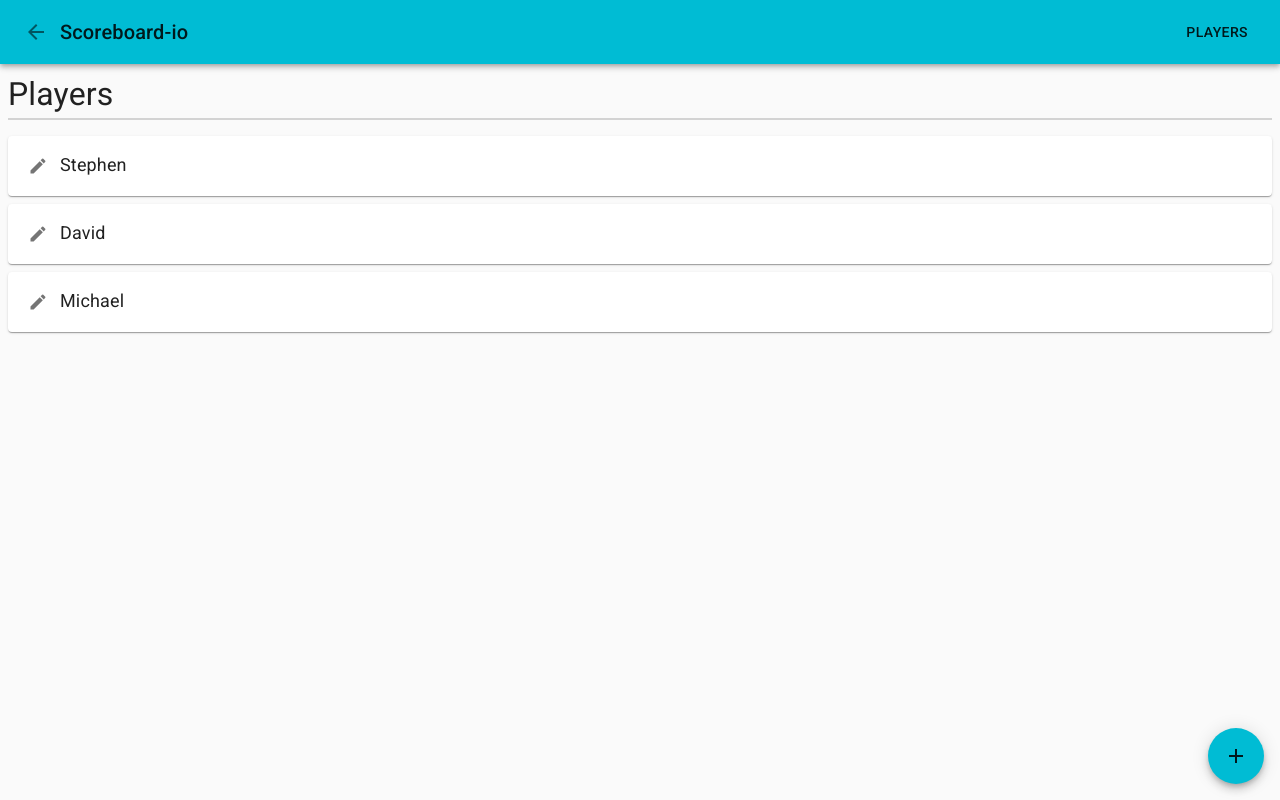
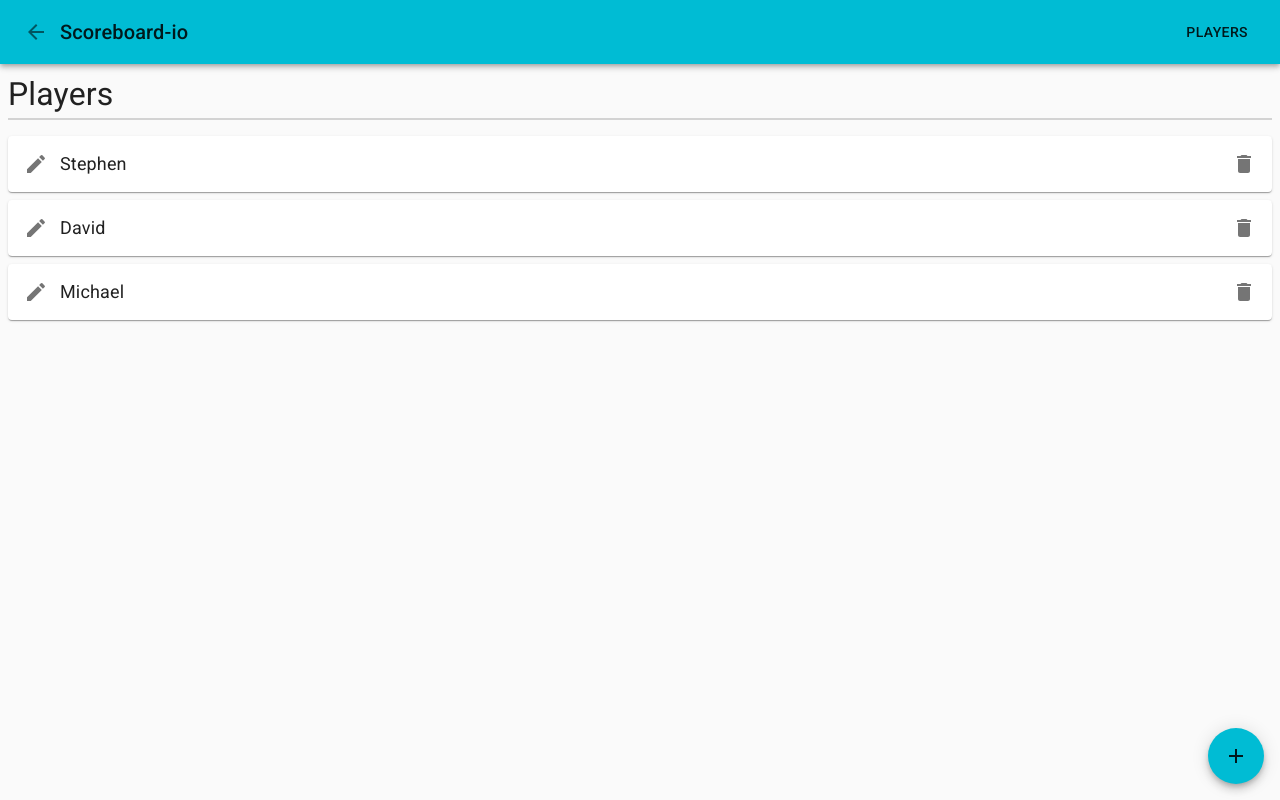
Before and after one commit to Zeragamba/scoreboard-io, a React (Create React App) app: page /players in a window 1280 px wide. Built offline with nearby package versions, Linux system fonts and the light colour scheme.

Commit message:
add player delete

```diff
--- /dev/null
+++ b/src/common/delete-button.scss
@@ -0,0 +1,6 @@
+.delete-button {
+  .confirm-button {
+    background: #f44336;
+    color: white;
+  }
+}
--- /dev/null
+++ b/src/common/delete-button.tsx
@@ -0,0 +1,55 @@
+import {IconButton} from '@material-ui/core';
+import DeleteIcon from '@material-ui/icons/Delete';
+import DeleteForeverIcon from '@material-ui/icons/DeleteForever';
+import React, {useEffect, useState} from 'react';
+
+import './delete-button.scss';
+
+interface DeleteButtonProps {
+  onDelete():void;
+}
+
+const DeleteButton:React.FC<DeleteButtonProps> = ({onDelete}) => {
+  const [confirm, setConfirm] = useState(false);
+  const [timeoutRef, setTimeoutRef] = useState();
+
+  const onClick = () => {
+    setConfirm(true);
+    setTimeoutRef(setTimeout(() => {
+      setTimeoutRef(null);
+      setConfirm(false);
+    }, 2000));
+  };
+
+  const onConfirmClick = () => {
+    onDelete();
+  };
+
+  useEffect(() => () => {
+    if (timeoutRef) {
+      clearTimeout(timeoutRef);
+      setTimeoutRef(null);
+    }
+  }, [timeoutRef]);
+
+  return (
+    <div className={'delete-button'}>
+      {!confirm
+        ? (
+          <IconButton onClick={onClick}>
+            <DeleteIcon />
+          </IconButton>
+        )
+        : (
+          <div>
+            <IconButton className={'confirm-button'} onClick={onConfirmClick}>
+              <DeleteForeverIcon />
+            </IconButton>
+          </div>
+        )
+      }
+    </div>
+  );
+};
+
+export default DeleteButton;
--- a/src/players/pages/players-index-page/index.tsx
+++ b/src/players/pages/players-index-page/index.tsx
@@ -5,12 +5,12 @@ import React from 'react';
 import {useDispatch, useSelector} from 'react-redux';
 
 import PageTitle from '../../../common/page-title';
-import {RootState} from '../../../store/root-reducer';
+import PlayerSelectors from '../../player.selectors';
 import PlayersList from './players-list';
 
 const PlayersIndexPage:React.FC = () => {
   const dispatch = useDispatch();
-  const players = useSelector((state:RootState) => state.players);
+  const players = useSelector(PlayerSelectors.all());
   const onAddButtonClick = () => dispatch(push('/players/new'));
 
   return (
--- a/src/players/pages/players-index-page/players-list.scss
+++ b/src/players/pages/players-index-page/players-list.scss
@@ -1,7 +1,11 @@
 .players-list {
   .player {
+    display: flex;
+    align-items: center;
+    padding: 4px;
+
     .name {
-      padding: 8px;
+      flex-grow: 1;
     }
   }
 }
--- a/src/players/pages/players-index-page/players-list.tsx
+++ b/src/players/pages/players-index-page/players-list.tsx
@@ -3,14 +3,15 @@ import EditIcon from '@material-ui/icons/Edit';
 import {push} from 'connected-react-router';
 import React from 'react';
 import {useDispatch} from 'react-redux';
+import DeleteButton from '../../../common/delete-button';
 
 import Player from '../../player';
-import {PlayersState} from '../../player.reducer';
+import {DeletePlayer} from '../../player.actions';
 
 import './players-list.scss';
 
 interface PlayerListProps {
-  players:PlayersState;
+  players:Player[];
 }
 
 const PlayersList:React.FC<PlayerListProps> = ({players}) => {
@@ -31,16 +32,21 @@ interface PlayerListItemProps {
 
 export const PlayerListItem:React.FC<PlayerListItemProps> = ({player}) => {
   const dispatch = useDispatch();
-  const onEditClick = () => dispatch(push(`/players/${player.id}/edit`));
+  const onEdit = () => dispatch(push(`/players/${player.id}/edit`));
+  const onDelete = () => {
+    dispatch(DeletePlayer(player));
+    dispatch(push('/players'));
+  };
 
   return (
     <Paper className={'player'}>
-      <div className={'name'}>
-        <IconButton onClick={onEditClick}>
-          <EditIcon fontSize={'small'} />
-        </IconButton>
+      <IconButton onClick={onEdit}>
+        <EditIcon />
+      </IconButton>
+      <span className={'name'}>
         {player.name}
-      </div>
+      </span>
+      <DeleteButton onDelete={onDelete} />
     </Paper>
   );
 };
--- a/src/players/player-form.tsx
+++ b/src/players/player-form.tsx
@@ -24,7 +24,7 @@ const PlayerForm:React.FC<PlayerFormProps> = ({player = NullPlayer, onSave}) =>
     <form noValidate onSubmit={onFormSubmit}>
       <Grid container spacing={2}>
         <Grid item xs={12}>
-          <TextField value={name} onChange={onNameChange} label={'Name'} fullWidth />
+          <TextField value={name} onChange={onNameChange} label={'Name'} fullWidth autoFocus />
         </Grid>
 
         <Grid item xs={12}>
--- a/src/players/player.actions.ts
+++ b/src/players/player.actions.ts
@@ -3,6 +3,7 @@ import Player from './player';
 export const PlayerActionTypes = {
   NEW: 'PLAYER.NEW',
   UPDATE: 'PLAYER.UPDATE',
+  DELETE: 'PLAYER.DELETE',
 };
 
 export interface PlayerAction {
@@ -21,5 +22,12 @@ export function UpdatePlayer(player:Player):PlayerAction {
   return {
     type: PlayerActionTypes.UPDATE,
     player,
-  }
+  };
 }
+
+export function DeletePlayer(player:Player):PlayerAction {
+  return {
+    type: PlayerActionTypes.DELETE,
+    player,
+  };
+}
--- a/src/players/player.reducer.ts
+++ b/src/players/player.reducer.ts
@@ -5,9 +5,11 @@ export interface PlayersState extends Array<Player> {
 }
 
 function nextId(state:PlayersState):number {
-  return state.reduce((nextId:number, player:Player) => {
-    return player.id >= nextId ? player.id + 1 : nextId;
-  }, 0);
+  return state
+    .filter((player) => Boolean(player))
+    .reduce((nextId, player) => {
+      return player.id >= nextId ? player.id + 1 : nextId;
+    }, 0);
 }
 
 const initialState:PlayersState = [
@@ -42,6 +44,13 @@ export default function playersReducer(state = initialState, action:PlayerAction
       };
 
       return state;
+    case PlayerActionTypes.DELETE:
+      playerId = action.player.id;
+
+      state = [...state];
+      delete state[playerId];
+
+      return state;
     default:
       return state;
   }
--- a/src/players/player.selectors.ts
+++ b/src/players/player.selectors.ts
@@ -1,13 +1,18 @@
 import {RootState} from '../store/root-reducer';
 import Player, {NullPlayer} from './player';
 
-const byId = (playerId:number) => (state:RootState) => {
+const all = () => (state:RootState):Array<Player> => {
+  return state.players.filter((player:Player) => Boolean(player));
+};
+
+const byId = (playerId:number) => (state:RootState):Player => {
   const player = state.players
     .find((player:Player) => player.id === playerId);
   return player || NullPlayer;
 };
 
 const PlayerSelectors = {
+  all,
   byId,
 };
 
```
